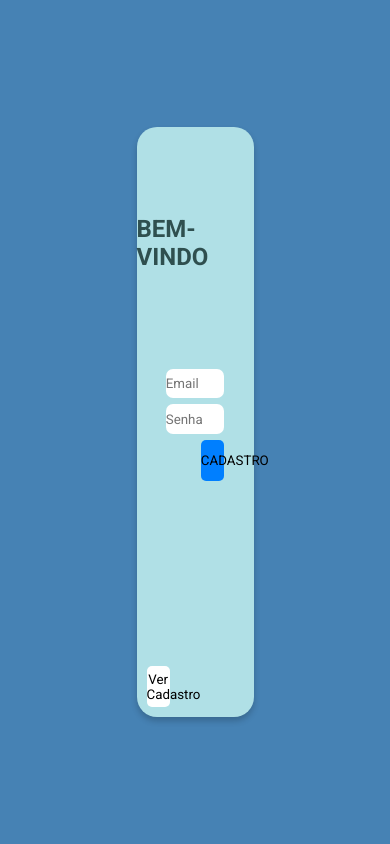
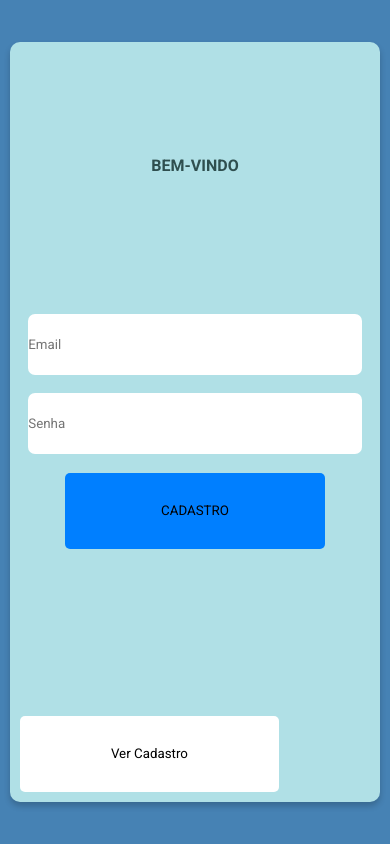
Before and after one commit to arthur008ux/tela-login, a plain HTML site: page index.html in a window 390 px wide. Both pictures are taken after a click on the button "CADASTRO". Drawn offline with Linux system fonts and the light colour scheme.

Commit message:
SiteResponsivo

```diff
--- a/style.css
+++ b/style.css
@@ -158,3 +158,73 @@ input:hover{
     cursor: pointer;
     transform: scale(1.12);
 }
+
+/* Estilos para telas menores que 768px (tablets e celulares) */
+@media (max-width: 768px) {
+    #container-login {
+        height: 80vh;
+        width: 90vw;
+        border-radius: 15px;
+    }
+
+    #login {
+        font-size: 1.2rem;
+    }
+
+    input {
+        width: 80%;
+        height: 6%;
+    }
+
+    #botao-cadastro {
+        margin-left: 0;
+        width: 50%;
+        height: 8%;
+    }
+
+    #VerCadastro {
+        width: 50%;
+        height: 8%;
+    }
+
+    #divCadastro {
+        width: 90vw;
+        height: 50vh;
+        right: 5px;
+        gap: 5%;
+    }
+
+    #btnRemover {
+        width: 50%;
+        height: 10%;
+    }
+}
+
+/* Estilos para telas menores que 480px (celulares pequenos) */
+@media (max-width: 480px) {
+    #container-login {
+        height: 90vh;
+        width: 95vw;
+        border-radius: 10px;
+    }
+
+    #login {
+        font-size: 1rem;
+    }
+
+    input {
+        width: 90%;
+        height: 8%;
+    }
+
+    #botao-cadastro, #VerCadastro, #btnRemover {
+        width: 70%;
+        height: 10%;
+    }
+
+    #divCadastro {
+        width: 95vw;
+        height: 60vh;
+        gap: 5%;
+    }
+}
```
